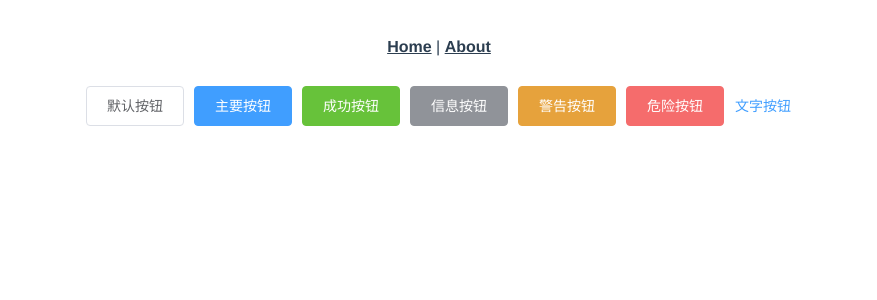
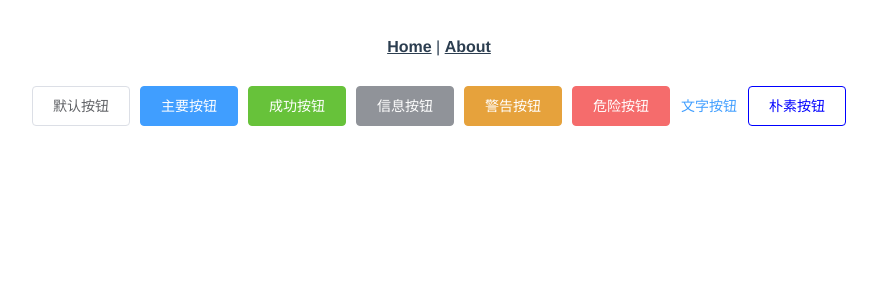
Before and after one commit to AnnGreen1/Vue2-JavaScript-demo, a Vue app: page /Basic/Button/type in a window 1280 px wide. Shown: the top 300 px of the page, without its empty margins (201-1078 px from the left). Built offline with nearby package versions, Linux system fonts and the light colour scheme.

Commit message:
给朴素按钮改边框颜色

```diff
--- a/src/views/Basic/Button/type.vue
+++ b/src/views/Basic/Button/type.vue
@@ -7,13 +7,21 @@
     <el-button type="warning">警告按钮</el-button>
     <el-button type="danger">危险按钮</el-button>
     <el-button type="text">文字按钮</el-button>
+    <el-button plain :style="styleObj">朴素按钮</el-button>
   </div>
 </template>
 
 <script>
-export default {};
+export default {
+    data(){
+        return {
+            styleObj:{
+                color:'blue',
+                border:'blue solid 1px'
+            }
+        }
+    }
+};
 </script>
 
-<style lang="scss" scoped>
-
-</style>
+<style lang="scss" scoped></style>
```
Lines whose indentation alone changed are shown as unchanged.
